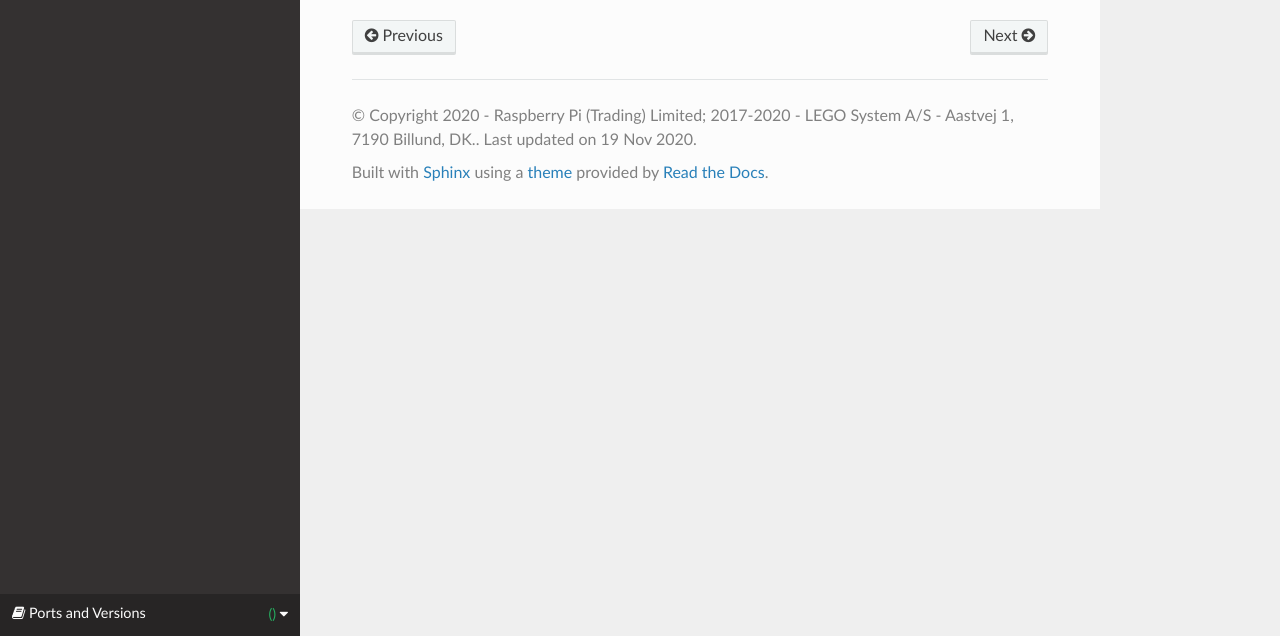
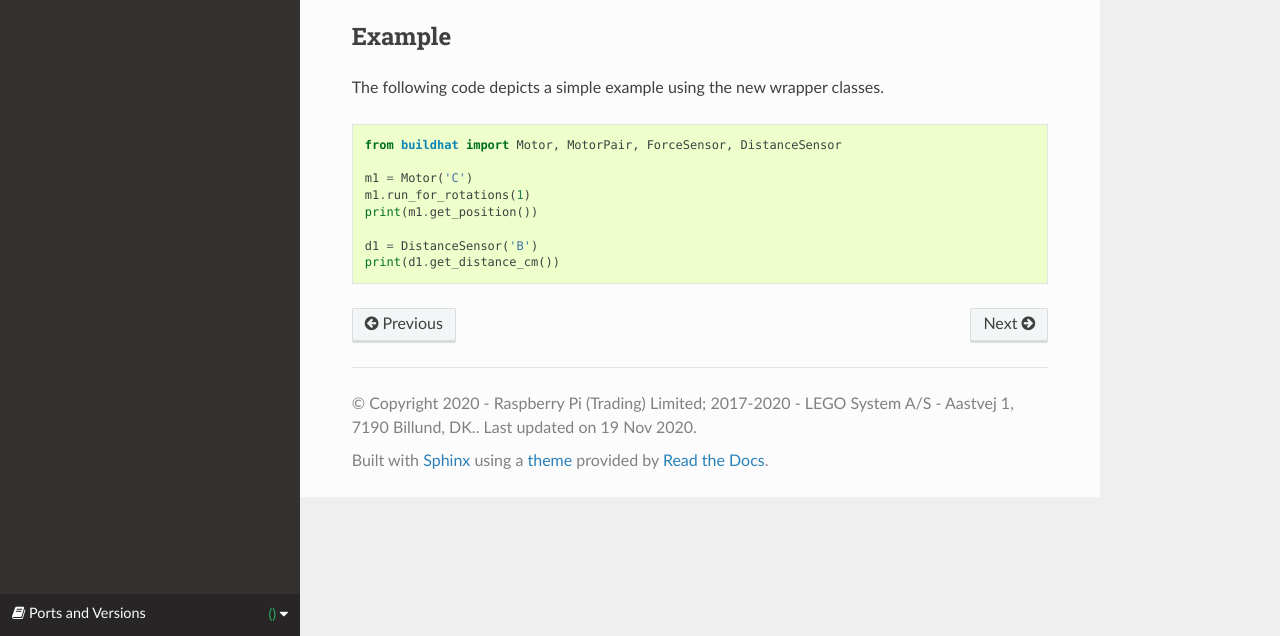
Before and after one commit to RaspberryPiFoundation/python-build-hat, a Sphinx documentation site: the page built from docs/shortcake/wrapper.rst, in a window 1280 px wide, cut to the strip 264-900 px from the top of the page. Built offline with Sphinx 7.4.7 and the Read the Docs theme 2.0.0, drawn with Linux system fonts in a browser that asks for light colours.

Commit message:
simple example using wrapper

```diff
--- a/docs/shortcake/wrapper.rst
+++ b/docs/shortcake/wrapper.rst
@@ -4,3 +4,19 @@ Wrapper
 .. automodule:: buildhat
    :members:
    :inherited-members:
+
+Example
+#######
+
+The following code depicts a simple example using the new wrapper classes.
+
+.. code-block:: python
+
+   from buildhat import Motor, MotorPair, ForceSensor, DistanceSensor
+
+   m1 = Motor('C')
+   m1.run_for_rotations(1)
+   print(m1.get_position())
+
+   d1 = DistanceSensor('B')
+   print(d1.get_distance_cm())
```
